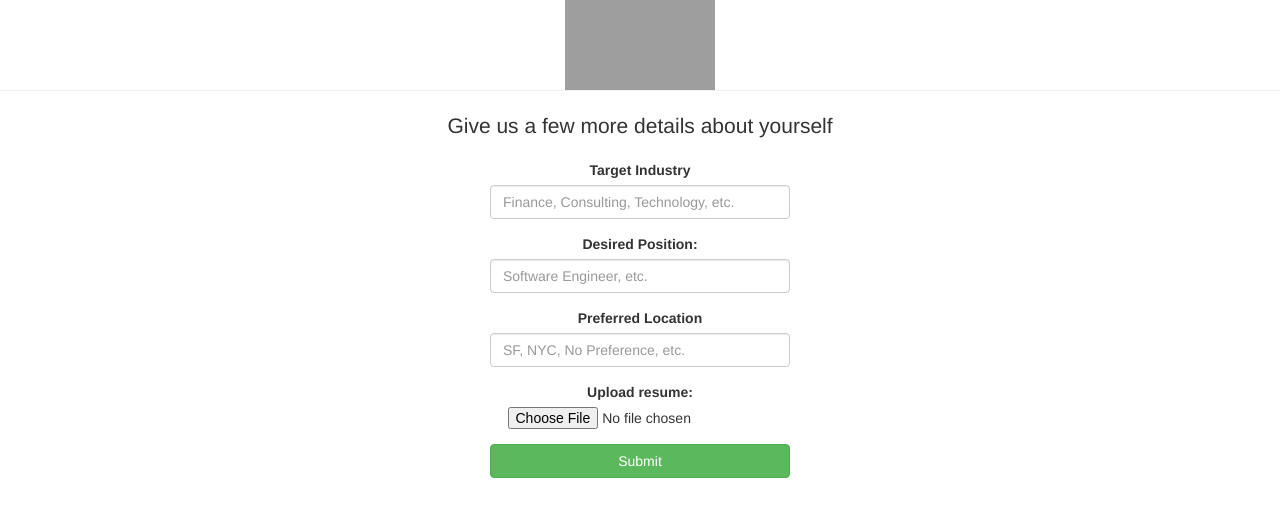
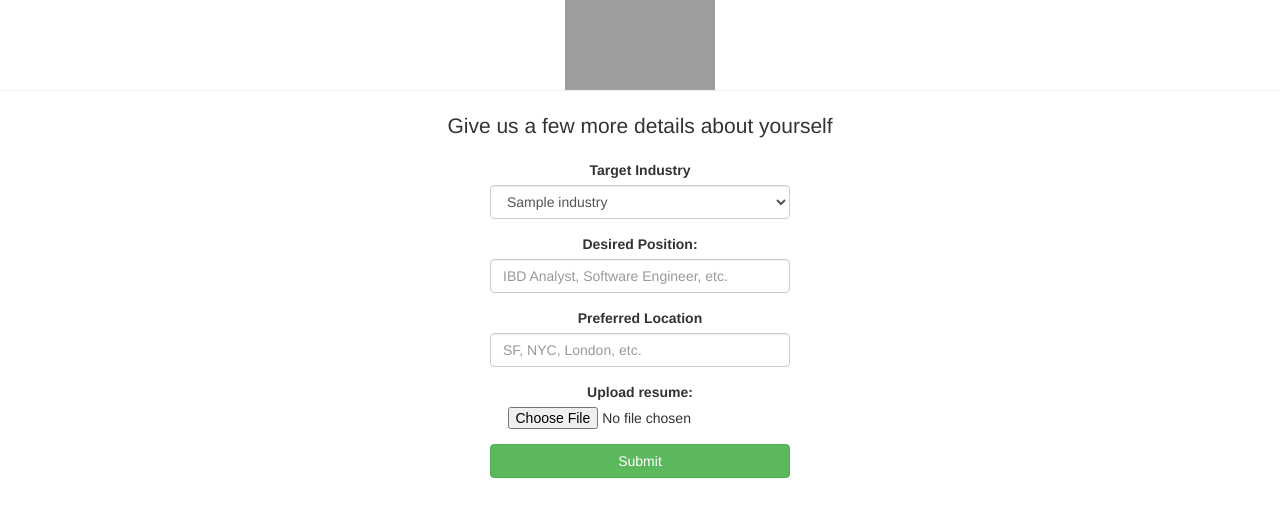
Before and after one commit to kcole16/hypementor-old, a Django app: template templates/profile/submit.html in a window 1280 px wide. Shown: the top 517 px of the page. Run offline with Django 3.2, Linux system fonts and the light colour scheme; the template is opened without the code that fills it: most values are stand-ins (such as "Sample title", 1, 10 or a date in 2020); some libraries are stand-ins or nearby versions; grey boxes are pictures that could not be loaded.

Commit message:
Add dropdown box for industry selection

```diff
--- a/apps/profile/views.py
+++ b/apps/profile/views.py
@@ -11,6 +11,7 @@ from django.views.decorators.csrf import csrf_exempt
 from django.core.urlresolvers import reverse
 from django.contrib.auth.models import User
 from django.utils.datastructures import MultiValueDictKeyError
+from django.conf import settings
 
 from apps.profile.utils import authenticate_linkedin, upload_file_to_dropbox
 from apps.profile.forms import SubmitForm
@@ -33,6 +34,7 @@ def logout_view(request):
 def submit(request):
 	upload_error = False
 	user = request.user
+	industries = settings.INDUSTRIES
 	if request.POST:
 		form = SubmitForm(request.POST, request.FILES)
 		form.is_valid()
@@ -50,7 +52,7 @@ def submit(request):
 			return HttpResponseRedirect(url)
 	else:
 		form = SubmitForm()
-	return render_to_response('profile/submit.html',{'form':form, 'upload_error':upload_error}, context_instance=RequestContext(request))
+	return render_to_response('profile/submit.html',{'form':form, 'upload_error':upload_error, 'industries':industries}, context_instance=RequestContext(request))
 
 def user_login(request):
 	client_id = os.environ['LINKEDIN_CLIENT_ID']
--- a/templates/profile/submit.html
+++ b/templates/profile/submit.html
@@ -7,15 +7,20 @@
   <form role="form" enctype="multipart/form-data" action="/submit/" method="POST" style="max-width:300px" >
     <div class="form-group">
       <label>Target Industry</label>
-      <input class="form-control" type="text" name="industry" placeholder="Finance, Consulting, Technology, etc." required >
+        <select class="form-control" type="text" name="industry" required>
+          {% for industry in industries %}
+          <option>{{industry}}</option>
+          {% endfor %}
+        </select>
+<!--       <input class="form-control" type="text" name="industry" placeholder="Finance, Consulting, Technology, etc." required > -->
     </div>
     <div class="form-group">
       <label>Desired Position:</label>
-      <input class="form-control" type="text" name="position" placeholder="Software Engineer, etc." required >
+      <input class="form-control" type="text" name="position" placeholder="IBD Analyst, Software Engineer, etc." required >
     </div>
     <div class="form-group">
       <label>Preferred Location</label>
-      <input class="form-control" type="text" name="location" placeholder="SF, NYC, No Preference, etc." required >
+      <input class="form-control" type="text" name="location" placeholder="SF, NYC, London, etc." required >
     </div>
 
     {% if upload_error %}
```
Also changed, not shown: settings.py (+13 -0 lines).
